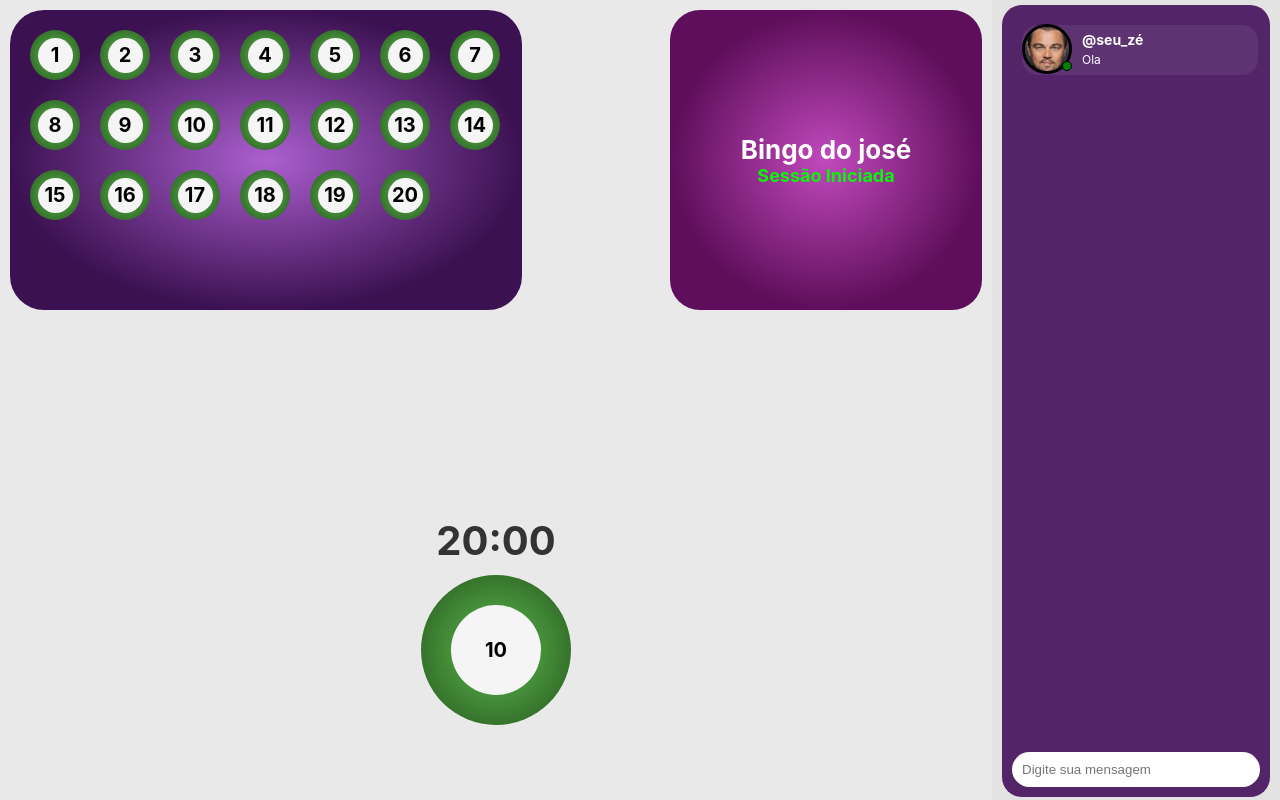
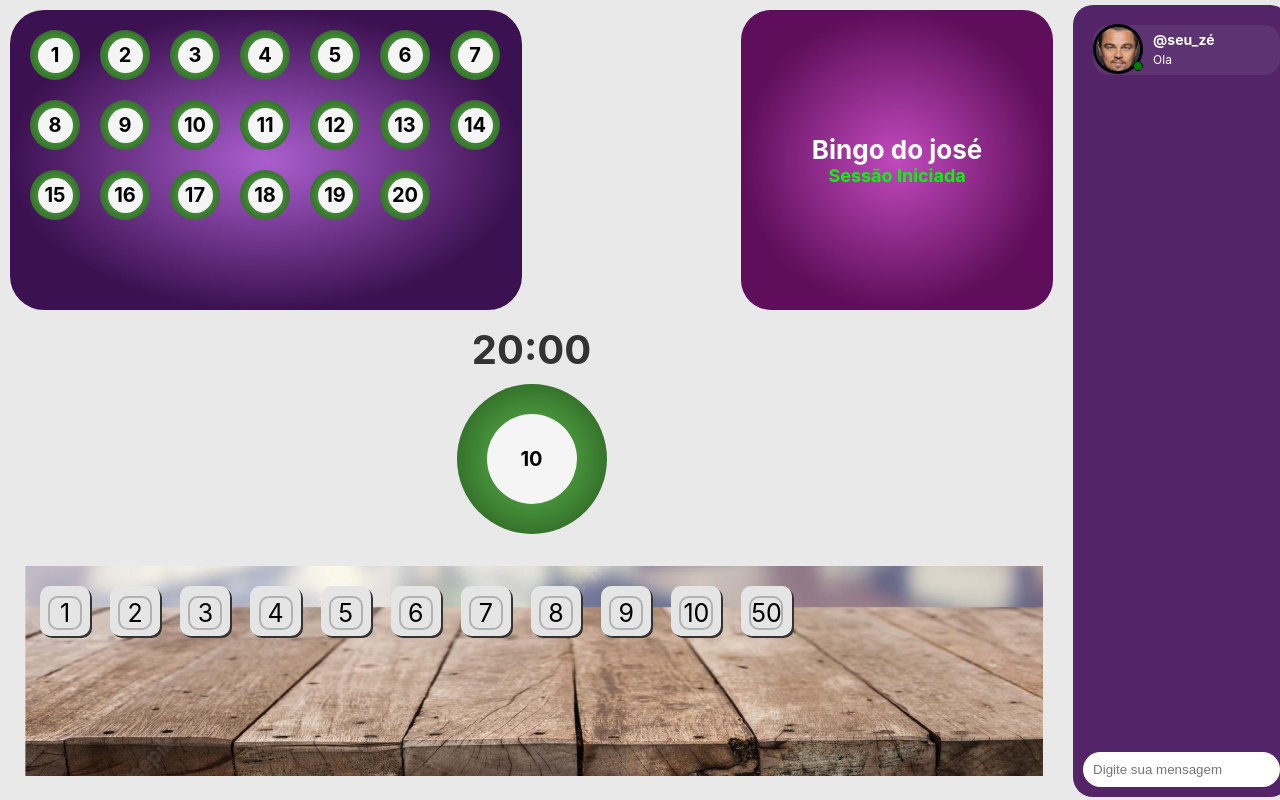
Before and after one commit to Gabriel4420/bingo-ronney, a Next.js app: page /bingo in a window 1280 px wide. Built offline with nearby package versions, Linux system fonts and the light colour scheme.

Commit message:
feat: :sparkles: package update 2

```diff
--- a/src/themes/global.ts
+++ b/src/themes/global.ts
@@ -13,6 +13,7 @@ const GlobalStyles = createGlobalStyle`
 
   html, body, #__next {
     height: 100%;
+    background-color: #e9e9e9;
   }
 
   body {
--- /dev/null
+++ b/src/ui/components/Mols/Card/index.tsx
@@ -0,0 +1,31 @@
+import { FC, useState } from 'react'
+
+import * as S from './style'
+
+interface CardProps {
+  number: number
+}
+
+const Card: FC<CardProps> = ({ number }: CardProps) => {
+  const [isMarked, setIsMarked] = useState(Array<boolean>)
+
+  const x = [1, 2, 3, 4, 5, 6, 7, 8, 9, 10, 50]
+
+  return (
+    <S.Table>
+      {x.map((item, key) => {
+        return (
+          <S.CardBackground
+            isClick={isMarked[key]}
+            onClick={() => setIsMarked(isMarked)}
+            key={key}
+          >
+            <S.CardInternal isClick={isMarked[key]}>{item}</S.CardInternal>
+          </S.CardBackground>
+        )
+      })}
+    </S.Table>
+  )
+}
+
+export default Card
--- /dev/null
+++ b/src/ui/components/Mols/Card/style.ts
@@ -0,0 +1,39 @@
+import styled from 'styled-components'
+
+interface CardInternal {
+  isClick: boolean
+}
+
+export const Table = styled.main`
+  display: flex;
+  padding: 10px;
+`
+
+export const CardBackground = styled.div<CardInternal>`
+  display: flex;
+  flex-wrap: wrap;
+  align-items: center;
+  justify-content: center;
+  background-color: #e5e5e5;
+  width: 5%;
+  height: 50px;
+  font-size: 25px;
+  margin: 10px;
+  padding: 10px;
+  border-radius: 10px;
+  box-shadow: 2px 2px #333;
+  cursor: pointer;
+`
+export const CardInternal = styled.div<CardInternal>`
+  display: flex;
+  align-items: center;
+  justify-content: center;
+  background-color: #e5e5e5;
+  width: 100%;
+  height: 30px;
+  padding: 15px;
+  font-size: 25px;
+  border: ${(props) =>
+    props.isClick ? '2px solid green' : '2px solid #b1b1b1'};
+  border-radius: 10px;
+`
--- /dev/null
+++ b/src/ui/components/Mols/DeskCards/index.tsx
@@ -0,0 +1,13 @@
+import * as S from './style'
+import { FC } from 'react'
+import Card from '../Card'
+
+const DeskCards: FC = () => {
+  return (
+    <S.Background>
+      <Card number={3} />
+    </S.Background>
+  )
+}
+
+export default DeskCards
--- /dev/null
+++ b/src/ui/components/Mols/DeskCards/style.ts
@@ -0,0 +1,8 @@
+import styled from 'styled-components'
+
+export const Background = styled.div`
+  background: url('./img/CardArea.png');
+  width: 100%;
+  height: 210px;
+  margin: 20px;
+`
--- a/src/ui/components/Mols/index.ts
+++ b/src/ui/components/Mols/index.ts
@@ -2,3 +2,5 @@ export { default as BallsFinished } from './BallsFinished'
 export { default as SessionStatus } from './SessionStatus'
 export { default as Chat } from './Chat'
 export { default as MessageChat } from './MessageChat'
+export { default as DeskCards } from './DeskCards'
+export { default as Card } from './Card'
--- a/src/ui/components/Organisms/BingoScreen/index.tsx
+++ b/src/ui/components/Organisms/BingoScreen/index.tsx
@@ -1,4 +1,5 @@
-import { CenterArea, Chat, TopArea } from '@/ui'
+import { CenterArea, Chat, TopArea, FooterArea } from '@/ui'
+
 import * as S from './style'
 
 const BingoScreen = () => {
@@ -7,10 +8,10 @@ const BingoScreen = () => {
       <S.Background>
         <TopArea />
         <CenterArea />
+        <FooterArea />
       </S.Background>
-      <div style={{ backgroundColor: '#e3e3e3' }}>
-        <Chat />
-      </div>
+
+      <Chat />
     </>
   )
 }
--- /dev/null
+++ b/src/ui/components/Organisms/FooterArea/index.tsx
@@ -0,0 +1,8 @@
+import { FC } from 'react'
+import { DeskCards } from '@/ui'
+
+const FooterArea: FC = () => {
+  return <DeskCards />
+}
+
+export default FooterArea
--- a/src/ui/components/Organisms/index.ts
+++ b/src/ui/components/Organisms/index.ts
@@ -1,3 +1,4 @@
 export { default as BingoScreen } from './BingoScreen'
 export { default as TopArea } from './TopArea'
 export { default as CenterArea } from './CenterArea'
+export { default as FooterArea } from './FooterArea'
```
Also changed, not shown: public/img/CardArea.png (added).
